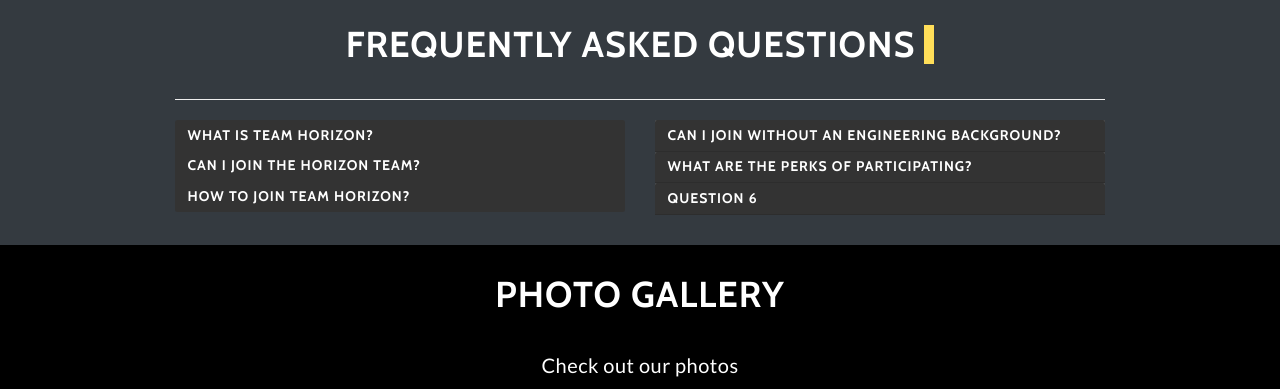
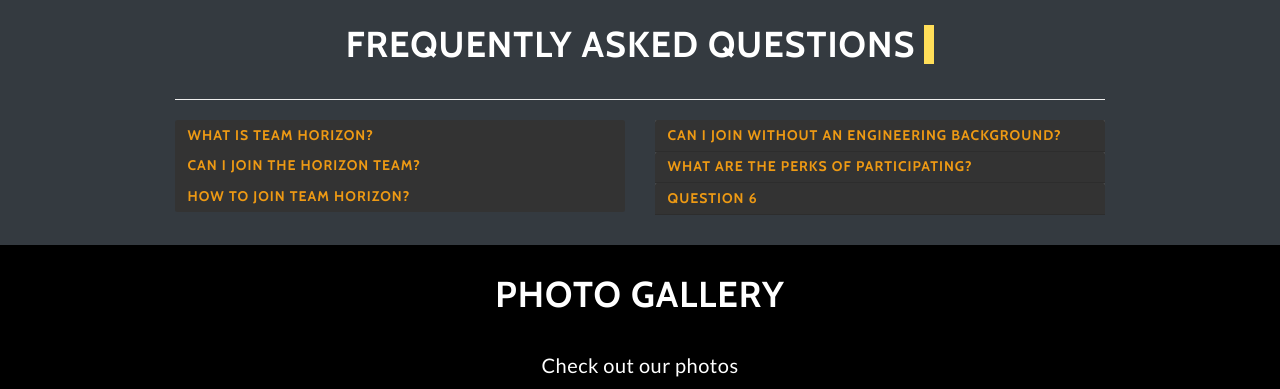
Before and after one commit to shivam952/teamhorizon, a plain HTML site: page index.html in a window 1280 px wide. Shown: the part 1900-2289 px from the top of the page. Drawn offline with nearby package versions, Linux system fonts and the light colour scheme; some packages are replaced by stand-ins of ours; a script that the page names is missing.

Commit message:
Update style.css

```diff
--- a/assets/style.css
+++ b/assets/style.css
@@ -672,7 +672,7 @@ h3.faq {
 
 }
 #FAQ a{
-  color: #fff;
+  color: #ee9a14;
   text-decoration: none;
 }
 
@@ -680,6 +680,7 @@ h3.faq {
 #FAQ .card-header{
   background: #333;
 }
+
 h2.hack11
 {
 text-align : center;
```
